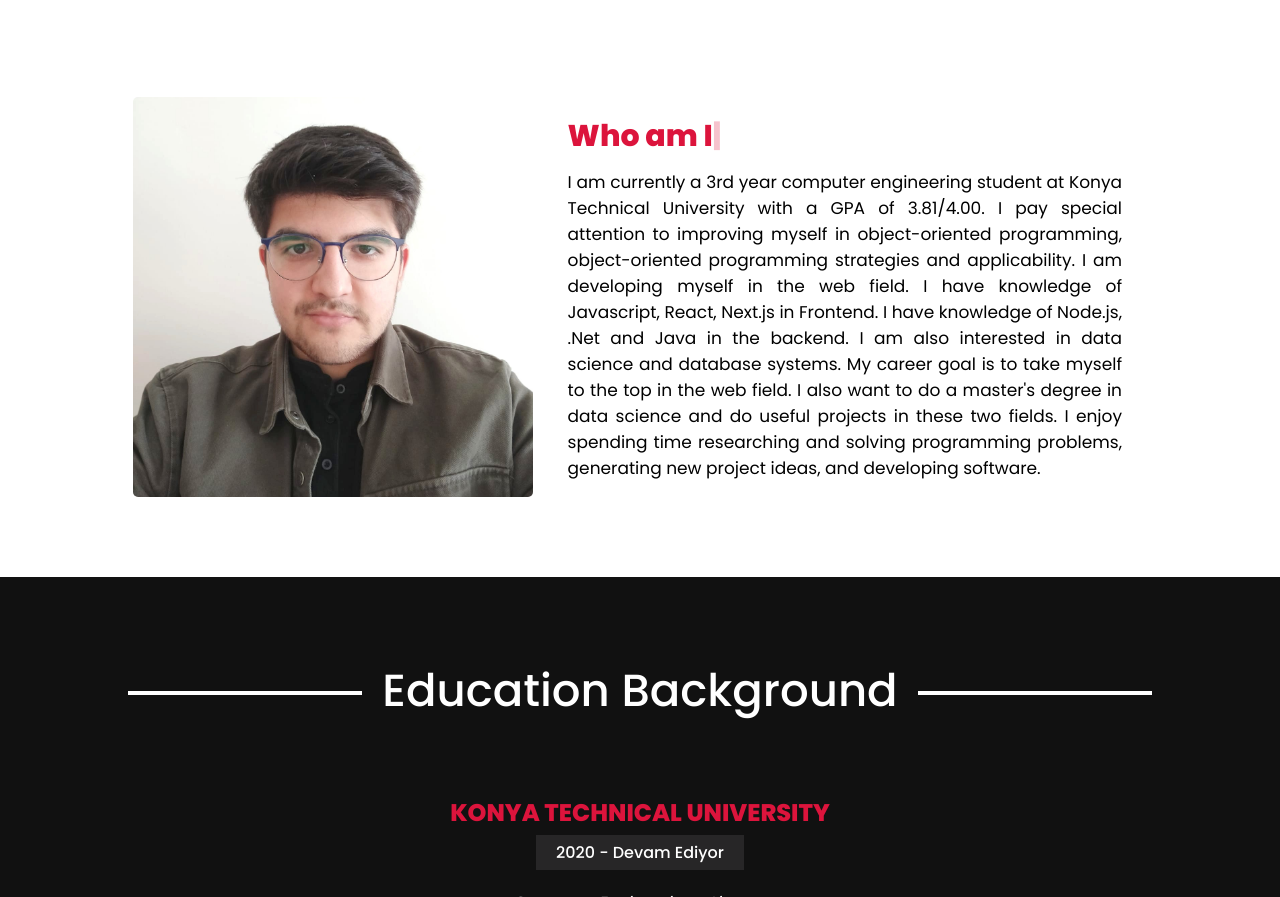
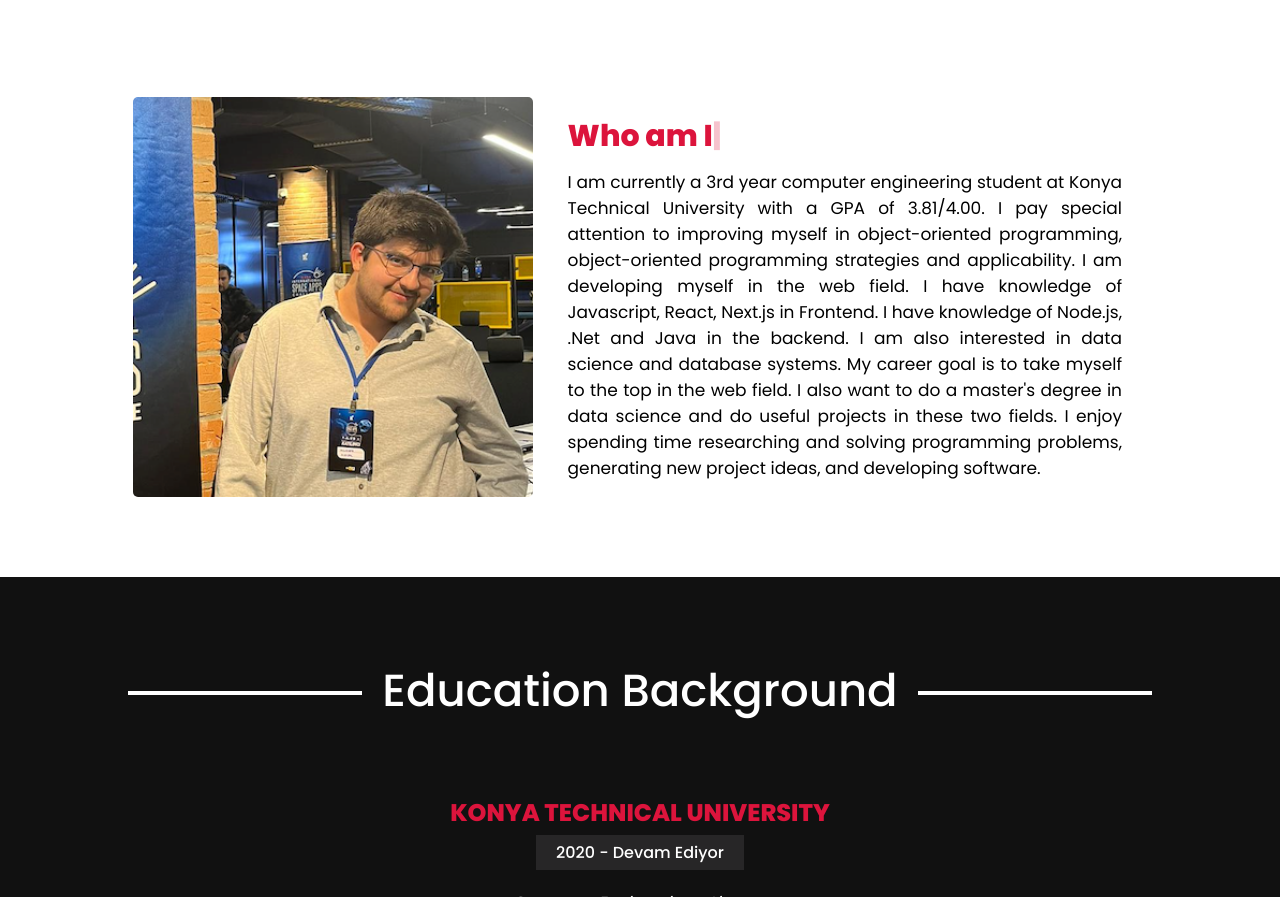
Before and after one commit to mustafahincal/mustafahincal.github.io, a plain HTML site: page index.html in a window 1280 px wide. Shown: the part 951-1848 px from the top of the page. Drawn offline with nearby package versions, Linux system fonts and the light colour scheme.

Commit message:
feat: profile

```diff
--- a/index.html
+++ b/index.html
@@ -80,7 +80,7 @@
 
       <div class="row">
         <div class="col about-col-1">
-          <img src="./images/pp.jpg" alt="" />
+          <img src="./images/pp.png" alt="" />
         </div>
         <div class="col about-col-2">
           <div class="text">
```
Also changed, not shown: images/pp.jpg (deleted), images/pp.png (added).
